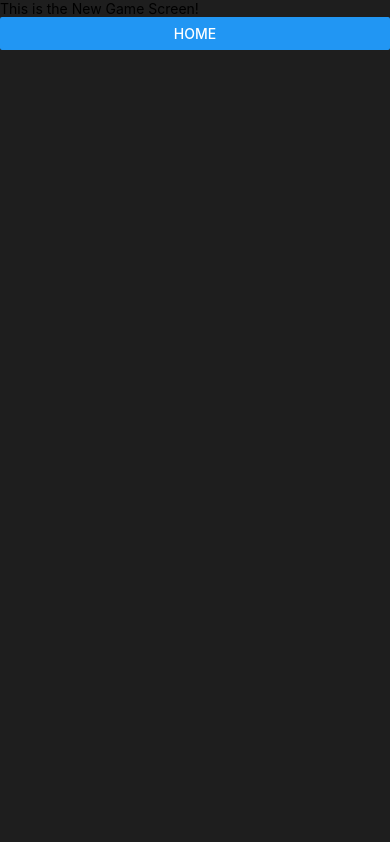
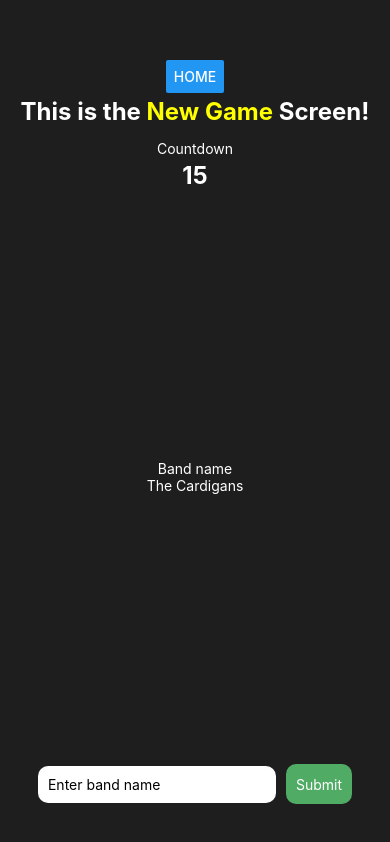
Before and after one commit to antonklock/band-game, a React Native app: screen /NewGame in a window 390 px wide. Built offline with nearby package versions, Linux system fonts and the light colour scheme; no server answers.

Commit message:
Working on game logic

```diff
--- a/components/HomeScreen.tsx
+++ b/components/HomeScreen.tsx
@@ -1,9 +1,8 @@
-import { View, StyleSheet } from "react-native";
+import { View, StyleSheet, Text } from "react-native";
 import NavButton from "./Menu/NavButton";
 import WelcomeTicker from "./Menu/WelcomeTicker";
 import HomeLogo from "./Menu/HomeLogo";
 import React from "react";
-import Login from "./Firebase/Login";
 import FooterMenu from "./FooterMenu/FooterMenu";
 import { auth } from "../firebaseConfig";
 import { useEffect, useState } from "react";
@@ -31,7 +30,8 @@ export default function HomeScreen({ navigation }: { navigation: any }) {
         <HomeLogo />
       </View>
       {!user && (
-        <View style={styles.buttons}>
+        <View style={styles.loginButtons}>
+          <Text style={styles.text}>Please login to play</Text>
           <NavButton
             icon={"highscores"}
             title={"Login"}
@@ -71,9 +71,7 @@ export default function HomeScreen({ navigation }: { navigation: any }) {
           </View>
         </>
       )}
-
       <FooterMenu navigation={navigation} />
-      {/* <NameTest /> */}
     </View>
   );
 }
@@ -94,6 +92,11 @@ const styles = StyleSheet.create({
   buttons: {
     width: "90%",
   },
+  loginButtons: {
+    width: "90%",
+    alignItems: "center",
+    marginTop: 50,
+  },
   text: {
     color: "white",
   },
--- a/components/Menu/NavButton.tsx
+++ b/components/Menu/NavButton.tsx
@@ -1,31 +1,37 @@
-import { Button, StyleSheet, Image, TouchableOpacity, Text } from "react-native";
+import {
+  Button,
+  StyleSheet,
+  Image,
+  TouchableOpacity,
+  Text,
+} from "react-native";
 
 type MenuButtonProps = {
   title: string;
   navigation: any;
   navigateTo: string;
-    icon: 'start-new-game' | 'ongoing-games' | 'highscores' | 'game-store';
-}
+  icon: "start-new-game" | "ongoing-games" | "highscores" | "game-store";
+};
 
 const icons = {
-    'start-new-game': require("../../assets/images/icons/start-new-game.png"),
-    'ongoing-games': require("../../assets/images/icons/ongoing-games.png"),
-    'highscores': require("../../assets/images/icons/highscores.png"),
-    'game-store': require("../../assets/images/icons/game-store.png")
-}
+  "start-new-game": require("../../assets/images/icons/start-new-game.png"),
+  "ongoing-games": require("../../assets/images/icons/ongoing-games.png"),
+  highscores: require("../../assets/images/icons/highscores.png"),
+  "game-store": require("../../assets/images/icons/game-store.png"),
+};
 
 export default function NavButton(menuButtonProps: MenuButtonProps) {
   const { navigation, title, navigateTo, icon } = menuButtonProps;
   const iconPath = icons[icon];
 
   return (
-        <TouchableOpacity style={styles.component} onPress={() => {
+    <TouchableOpacity
+      style={styles.component}
+      onPress={() => {
         navigation.navigate(navigateTo);
-        }}>
-            {iconPath ? (
-                    <Image style={styles.icon} source={iconPath}/>
-                ) : false
-            }
+      }}
+    >
+      {iconPath ? <Image style={styles.icon} source={iconPath} /> : false}
       <Text style={styles.text}>{title}</Text>
       {/* <Button title={title} color={"white"} onPress={() => {
                 navigation.navigate(navigateTo);
@@ -46,7 +52,7 @@ const styles = StyleSheet.create({
     flexDirection: "row",
     justifyContent: "center",
     alignItems: "center",
-        overflow: "visible"
+    overflow: "visible",
   },
   icon: {
     width: 30,
@@ -55,6 +61,6 @@ const styles = StyleSheet.create({
   text: {
     color: "white",
     margin: 4,
-        fontWeight: "600"
-    }
-})
+    fontWeight: "600",
+  },
+});
--- /dev/null
+++ b/components/NewGame/CountDown.tsx
@@ -0,0 +1,52 @@
+import { useState } from "react";
+import { View, Text, StyleSheet } from "react-native";
+
+type CountDownProps = {
+  countdownTime: number;
+};
+
+export default function CountDown(props: CountDownProps) {
+  const { countdownTime } = props;
+  const [countdown, setCountdown] = useState(countdownTime);
+
+  const countdownTimer: NodeJS.Timeout = setTimeout(() => {
+    if (countdown < 0) return clearTimeout(countdownTimer);
+    setCountdown(countdown - 1);
+  }, 1000);
+  return (
+    <View style={styles.container}>
+      {countdown > 0 && countdown >= 6 && (
+        <Text style={{ ...styles.countdownText, color: "white" }}>
+          {countdown}
+        </Text>
+      )}
+      {countdown < 6 && countdown >= 3 && (
+        <Text style={{ ...styles.countdownText, color: "yellow" }}>
+          {countdown}
+        </Text>
+      )}
+      {countdown < 3 && countdown >= 0 && (
+        <Text style={{ ...styles.countdownText, color: "red" }}>
+          {countdown}
+        </Text>
+      )}
+      {countdown < 0 && (
+        <Text style={{ ...styles.countdownText, color: "red" }}>
+          Time's up!
+        </Text>
+      )}
+    </View>
+  );
+}
+
+const styles = StyleSheet.create({
+  container: {
+    backgroundColor: "#1E1E1E",
+    alignItems: "center",
+    justifyContent: "center",
+  },
+  countdownText: {
+    fontSize: 24,
+    fontWeight: "bold",
+  },
+});
--- a/components/NewGame/NewGame.tsx
+++ b/components/NewGame/NewGame.tsx
@@ -1,12 +1,129 @@
-import { View, Text, Button } from "react-native";
+import {
+  View,
+  Text,
+  Button,
+  StyleSheet,
+  TextInput,
+  TouchableOpacity,
+} from "react-native";
+import CountDown from "./CountDown";
+import { useState } from "react";
 
-export default function NewGame({navigation}: {navigation: any}) {
-    return (
-        <View>
-            <Text>This is the New Game Screen!</Text>
-            <Button title="Home" onPress={() => {
-                navigation.navigate('Home');
-            }}/>
-        </View>
-    );
+export default function NewGame({ navigation }: { navigation: any }) {
+  const [currentBandName, setCurrentBandName] = useState("The Cardigans");
+  const [inputBandName, setInputBandName] = useState("");
+
+  const checkValidBandNameAndChange = () => {
+    if (
+      currentBandName[currentBandName.length - 1].toLowerCase() ===
+      inputBandName[0].toLowerCase()
+    ) {
+      // If it does, update current band name
+      setCurrentBandName(inputBandName);
+      // Reset input band name
+      setInputBandName("");
+
+      console.log("Valid band name");
+    } else {
+      console.log("Invalid band name");
+    }
+  };
+  return (
+    <View style={styles.container}>
+      <View style={styles.gameHeader}>
+        <Button
+          title="Home"
+          onPress={() => {
+            navigation.navigate("Home");
+          }}
+        />
+        <Text style={styles.heading}>
+          This is the <Text style={{ color: "yellow" }}>New Game</Text> Screen!
+        </Text>
+        <Text style={styles.text}>Countdown</Text>
+        <CountDown countdownTime={20} />
+      </View>
+      <View style={styles.gameContent}>
+        <Text style={styles.text}>Band name</Text>
+        <Text style={styles.text}>{currentBandName}</Text>
+        <Text style={styles.text}>{inputBandName}</Text>
+      </View>
+      <View style={styles.inputView}>
+        <TextInput
+          style={styles.textInput}
+          placeholder="Enter band name"
+          onChangeText={setInputBandName}
+        ></TextInput>
+        <TouchableOpacity
+          style={styles.submitButton}
+          onPress={() => {
+            checkValidBandNameAndChange();
+          }}
+        >
+          <Text style={styles.text}>Submit</Text>
+        </TouchableOpacity>
+      </View>
+    </View>
+  );
 }
+
+const styles = StyleSheet.create({
+  container: {
+    backgroundColor: "#1E1E1E",
+    alignItems: "center",
+    justifyContent: "space-between",
+    height: "100%",
+    paddingVertical: 40,
+  },
+  heading: {
+    fontSize: 24,
+    fontWeight: "bold",
+    marginBottom: 10,
+    color: "#ffffff",
+  },
+  gameHeader: {
+    marginTop: 20,
+    display: "flex",
+    gap: 4,
+    alignItems: "center",
+  },
+  gameContent: {
+    display: "flex",
+    flexDirection: "column",
+    alignItems: "center",
+    justifyContent: "center",
+  },
+  text: {
+    color: "white",
+  },
+  countdownText: {
+    fontSize: 24,
+    fontWeight: "bold",
+  },
+  inputView: {
+    display: "flex",
+    flexDirection: "row",
+    alignItems: "center",
+    justifyContent: "center",
+    gap: 10,
+    marginHorizontal: 20,
+  },
+  textInput: {
+    backgroundColor: "white",
+    color: "black",
+    padding: 10,
+    borderRadius: 10,
+    flex: 4,
+  },
+  submitButton: {
+    backgroundColor: "#50ab64",
+    paddingVertical: 5,
+    paddingHorizontal: 10,
+    borderRadius: 10,
+    height: 40,
+    display: "flex",
+    justifyContent: "center",
+    alignItems: "center",
+    flex: 1,
+  },
+});
--- a/components/auth/LoginScreen.tsx
+++ b/components/auth/LoginScreen.tsx
@@ -34,6 +34,7 @@ export default function LoginScreen({ navigation }: { navigation: any }) {
         secureTextEntry
       />
       <Button title="Login" onPress={handleLogin} />
+      <Button title="Back" onPress={() => navigation.navigate("Home")} />
       {error && <Text style={styles.text}>{error}</Text>}
     </View>
   );
```
Lines whose indentation alone changed are shown as unchanged.
